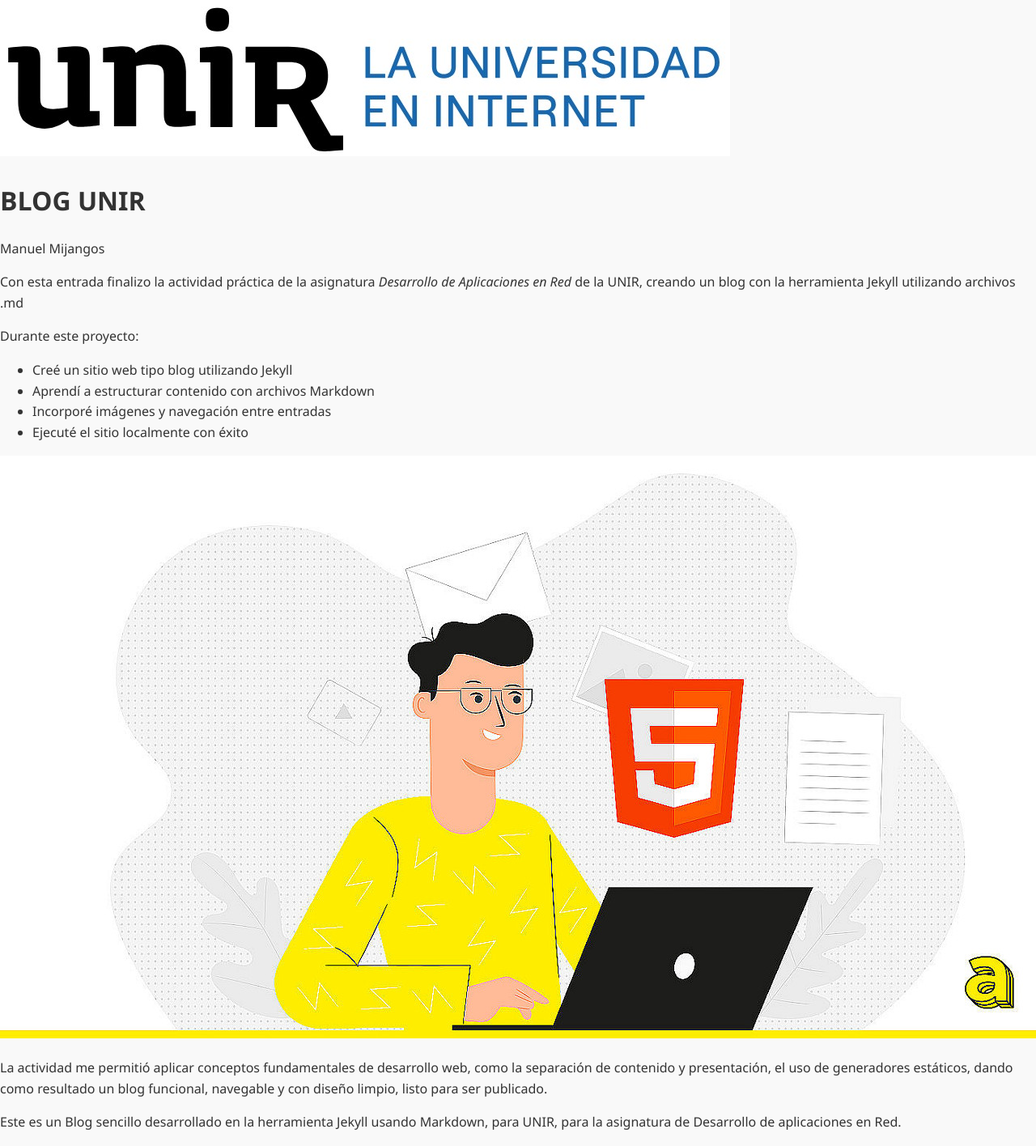
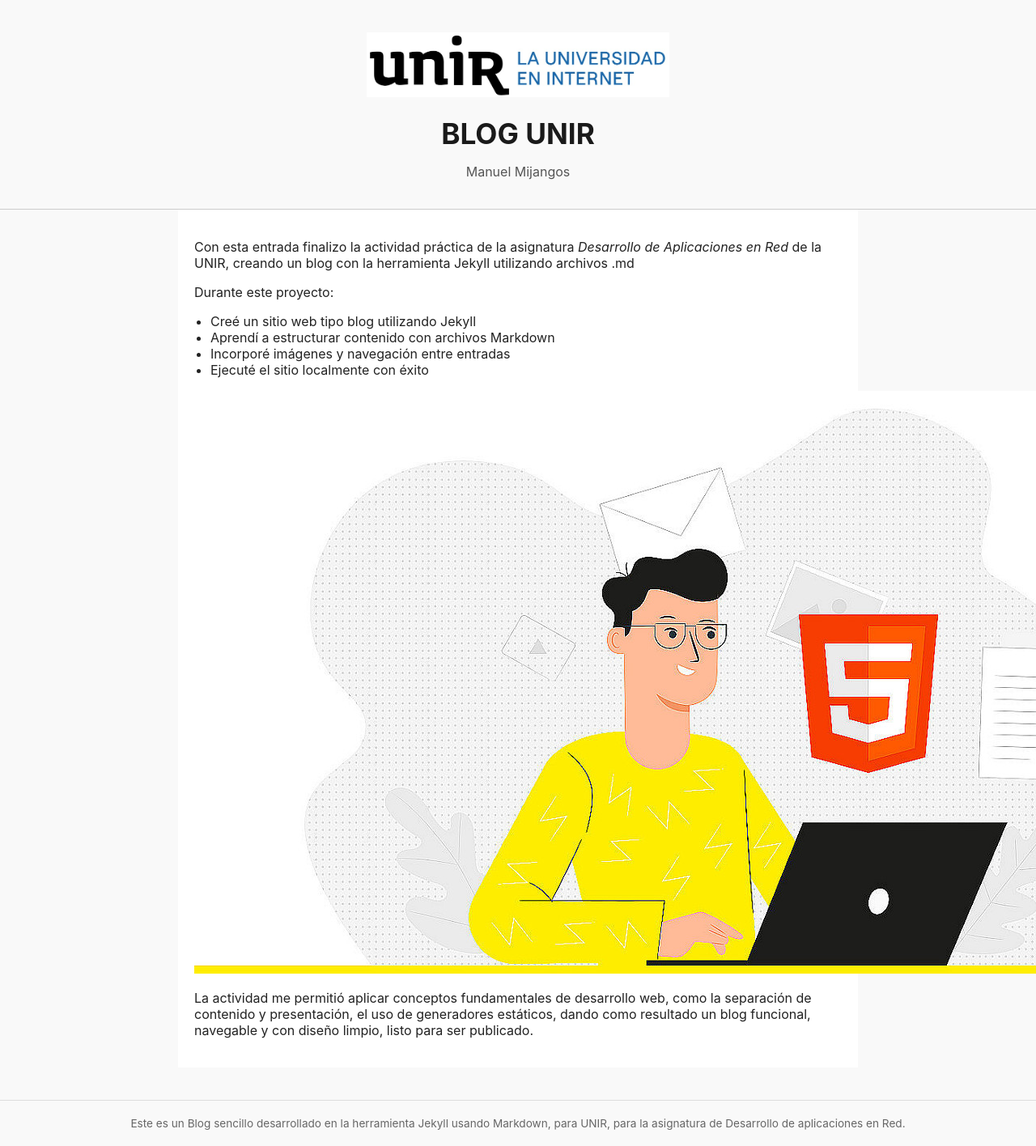
Before and after one commit to manumijangos/blogUnir, a Jekyll site: the page built from _posts/2025-06-23-desarrollohtml.md, in a window 1280 px wide. Shown: the whole page at 81% size. Built offline with Jekyll 4.4.1, drawn with Linux system fonts in a browser that asks for light colours.

Commit message:
Mejoras finales de diseño y estilo

```diff
--- a/_layouts/default.html
+++ b/_layouts/default.html
@@ -1,28 +1,22 @@
 <!DOCTYPE html>
 <html lang="es">
   <head>
-    <meta charset="UTF-8">
-    <title>{{ page.title }}</title>
-    <link rel="stylesheet" href="{{ "/assets/main.css" | relative_url }}">
+    <meta charset="UTF-8" />
+    <title>{{ page.title | default: "Blog UNIR" }}</title>
+    <link rel="stylesheet" href="{{ "/assets/main.css" | relative_url }}" />
   </head>
   <body>
-    <header class="site-header">
-      <div class="header-container">
-        <img src="{{ '/Images/logo-unir.jpg' | relative_url }}" alt="Logo UNIR" class="logo">
-        <div class="title-container">
-          <h1 class="site-title">BLOG UNIR</h1>
-          <p class="author-name">Manuel Mijangos</p>
-        </div>
-      </div>
+    <header class="header">
+      <img src="{{ '/Images/logo-unir.jpg' | relative_url }}" alt="Logo UNIR" />
+      <h1>BLOG UNIR</h1>
+      <p>Manuel Mijangos</p>
     </header>
 
-    <main class="page-content" aria-label="Contenido">
-      <div class="content-wrapper">
-        {{ content }}
-      </div>
+    <main class="wrapper">
+      {{ content }}
     </main>
 
-    <footer class="site-footer">
+    <footer class="footer">
       Este es un Blog sencillo desarrollado en la herramienta Jekyll usando Markdown, para UNIR, para la asignatura de Desarrollo de aplicaciones en Red.
     </footer>
   </body>
--- a/assets/main.css
+++ b/assets/main.css
@@ -1,74 +1,77 @@
-
-/* Estilos generales */
 body {
-  font-family: 'Segoe UI', Tahoma, Geneva, Verdana, sans-serif;
-  line-height: 1.6;
+  font-family: 'Inter', sans-serif;
+  background-color: #f9f9f9;
   margin: 0;
   padding: 0;
-  background-color: #f9f9f9;
+  color: #222;
+}
+
+.wrapper {
+  max-width: 800px;
+  margin: auto;
+  padding: 20px;
+  background-color: #fff;
+}
+
+.header {
+  text-align: center;
+  padding: 40px 20px 20px;
+  border-bottom: 1px solid #ccc;
+}
+
+.header img {
+  max-height: 80px;
+  margin-bottom: 10px;
+}
+
+.header h1 {
+  margin: 10px 0 5px;
+  font-size: 2.2em;
+  color: #1a1a1a;
+}
+
+.header p {
+  font-size: 1em;
+  color: #555;
+}
+
+h2 {
+  font-size: 1.4em;
   color: #333;
 }
 
-/* Encabezado */
-.header {
-  display: flex;
-  align-items: center;
-  justify-content: center;
-  padding: 40px 20px;
-  background-color: #fff;
-  box-shadow: 0 2px 4px rgba(0, 0, 0, 0.1);
+ul {
+  padding-left: 20px;
 }
 
-.header img {
-  max-height: 90px;
-  margin-right: 20px;
+a {
+  color: #007acc;
+  text-decoration: none;
 }
 
-.header-text {
-  display: flex;
-  flex-direction: column;
-  justify-content: center;
-  text-align: left;
+a:hover {
+  text-decoration: underline;
 }
 
-.header-text h1 {
-  margin: 0;
-  font-size: 2.5em;
-  color: #222;
+.footer {
+  text-align: center;
+  margin-top: 40px;
+  padding: 20px;
+  font-size: 0.85em;
+  color: #666;
+  border-top: 1px solid #ddd;
 }
 
-.header-text p {
-  margin: 4px 0 0;
-  font-size: 1em;
-  color: #666;
+.post-list {
+  list-style: none;
+  padding: 0;
 }
 
-/* Contenido */
-.wrapper {
-  max-width: 900px;
-  margin: 40px auto;
-  padding: 0 20px;
-  background-color: #fff;
-  border-radius: 8px;
-  box-shadow: 0 0 8px rgba(0, 0, 0, 0.05);
+.post-list li {
+  margin-bottom: 20px;
 }
 
-.page-content h2 {
-  color: #444;
-  margin-top: 1.5em;
+.post-meta {
+  font-size: 0.85em;
+  color: #888;
 }
-
-.page-content p {
-  margin-bottom: 1em;
-}
-
-/* Pie de página */
-.footer {
-  margin-top: 60px;
-  padding: 20px;
-  font-size: 0.9em;
-  color: #777;
-  text-align: center;
-  border-top: 1px solid #ddd;
-  background-color: #f0f0f0;
-}
```
